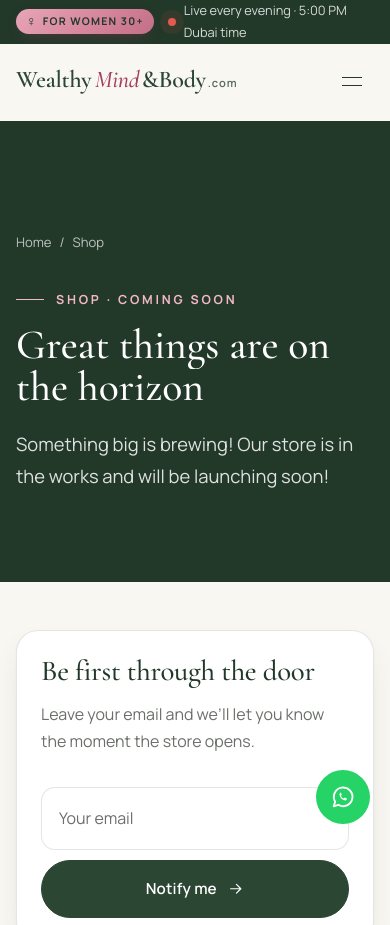
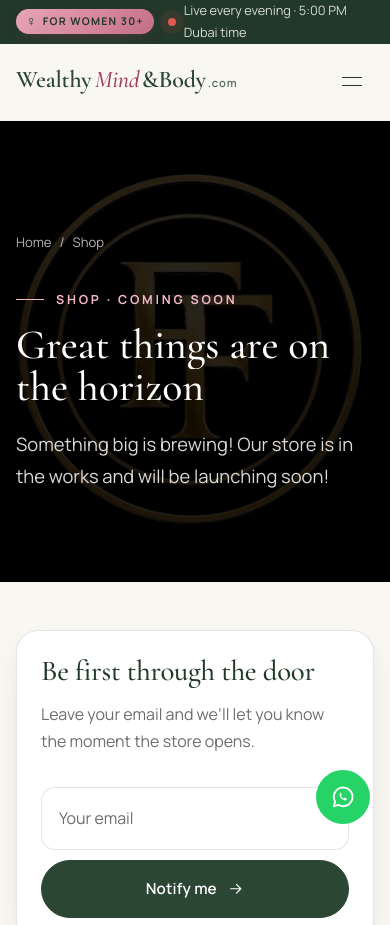
Before and after one commit to Dev0ps-techs/wealthy-mind-and-body, a website: page docs/shop/index.html in a window 390 px wide. Shown: the top 925 px of the page. Drawn offline with nearby package versions, Linux system fonts and the light colour scheme.

Commit message:
Shop banner: Be Fit & Flex FF logo on black
Co-Authored-By: Claude Opus 5.5 <noreply@anthropic.com>
Claude-Session: https://claude.ai/code/session_01MwePFHf5Jmexvj3N7JRVUk

```diff
--- a/docs/assets/css/style.css
+++ b/docs/assets/css/style.css
@@ -1161,3 +1161,12 @@ html.is-loading, html.is-loading body { overflow: hidden; }
 }
 .meet .split-2 > div:last-child p { font-size: inherit; line-height: inherit; }
 .meet .split-2 > div:last-child p:not(.eyebrow):not(.meet__role) { font-size: 1rem; }
+/* Shop banner: FF logo shown whole on black */
+.page-hero--logo { background: #000; }
+.page-hero--logo::before { background: linear-gradient(90deg, rgba(0,0,0,.92) 0%, rgba(0,0,0,.75) 45%, rgba(0,0,0,0) 70%); }
+.page-hero--logo .page-hero__bg { inset: 0; transform: none !important; }
+.page-hero--logo .page-hero__bg img { object-fit: contain; object-position: 88% 50%; padding: 4% 0; }
+@media (max-width: 900px) {
+  .page-hero--logo::before { background: rgba(0,0,0,.72); }
+  .page-hero--logo .page-hero__bg img { object-position: 50% 50%; opacity: .55; }
+}
--- a/docs/shop/index.html
+++ b/docs/shop/index.html
@@ -64,8 +64,8 @@
 <main id="main">
 
 
-<section class="page-hero">
-  <div class="page-hero__bg" data-parallax="0.25"><img src="../assets/img/shop-collage.webp" srcset="../assets/img/shop-collage-800.webp 800w, ../assets/img/shop-collage.webp 1800w" sizes="100vw" width="1800" height="1272" alt="" fetchpriority="high" decoding="async"></div>
+<section class="page-hero page-hero--logo">
+  <div class="page-hero__bg" data-parallax="0.25"><img src="../assets/img/be-fit-flex-logo.webp" width="859" height="912" alt="" fetchpriority="high" decoding="async"></div>
   <div class="container page-hero__in">
     <nav class="crumbs" aria-label="Breadcrumb"><a href="../">Home</a><span>/</span><span aria-current="page">Shop</span></nav>
     <p class="eyebrow eyebrow--light" data-reveal>Shop · Coming soon</p>
--- a/src/assets/css/style.css
+++ b/src/assets/css/style.css
@@ -1161,3 +1161,12 @@ html.is-loading, html.is-loading body { overflow: hidden; }
 }
 .meet .split-2 > div:last-child p { font-size: inherit; line-height: inherit; }
 .meet .split-2 > div:last-child p:not(.eyebrow):not(.meet__role) { font-size: 1rem; }
+/* Shop banner: FF logo shown whole on black */
+.page-hero--logo { background: #000; }
+.page-hero--logo::before { background: linear-gradient(90deg, rgba(0,0,0,.92) 0%, rgba(0,0,0,.75) 45%, rgba(0,0,0,0) 70%); }
+.page-hero--logo .page-hero__bg { inset: 0; transform: none !important; }
+.page-hero--logo .page-hero__bg img { object-fit: contain; object-position: 88% 50%; padding: 4% 0; }
+@media (max-width: 900px) {
+  .page-hero--logo::before { background: rgba(0,0,0,.72); }
+  .page-hero--logo .page-hero__bg img { object-position: 50% 50%; opacity: .55; }
+}
--- a/src/build.mjs
+++ b/src/build.mjs
@@ -281,8 +281,8 @@ function footer(r) {
 }
 
 /* ---------------- shared sections ---------------- */
-const pageHero = (r, { eyebrow, title, text = '', imgName, crumbs = [] }) => `
-<section class="page-hero">
+const pageHero = (r, { eyebrow, title, text = '', imgName, crumbs = [], cls = '' }) => `
+<section class="page-hero${cls ? ' ' + cls : ''}">
   <div class="page-hero__bg" data-parallax="0.25">${img(r, imgName, '', { eager: true })}</div>
   <div class="container page-hero__in">
     <nav class="crumbs" aria-label="Breadcrumb"><a href="${r}">Home</a>${crumbs.map((c) => `<span>/</span>${c.href ? `<a href="${r}${c.href}">${c.label}</a>` : `<span aria-current="page">${c.label}</span>`}`).join('')}</nav>
@@ -893,7 +893,7 @@ function shopPage(r) {
   const S = C.shop;
   const digitalPosts = C.posts.filter((p) => p.type !== 'Article');
   return `
-${pageHero(r, { eyebrow: 'Shop · Coming soon', title: S.title, text: S.text, imgName: 'shop-collage', crumbs: [{ label: 'Shop' }] })}
+${pageHero(r, { eyebrow: 'Shop · Coming soon', title: S.title, text: S.text, imgName: 'be-fit-flex-logo', cls: 'page-hero--logo', crumbs: [{ label: 'Shop' }] })}
 <section class="section">
   <div class="container">
     <div class="notify card" data-reveal>
```
